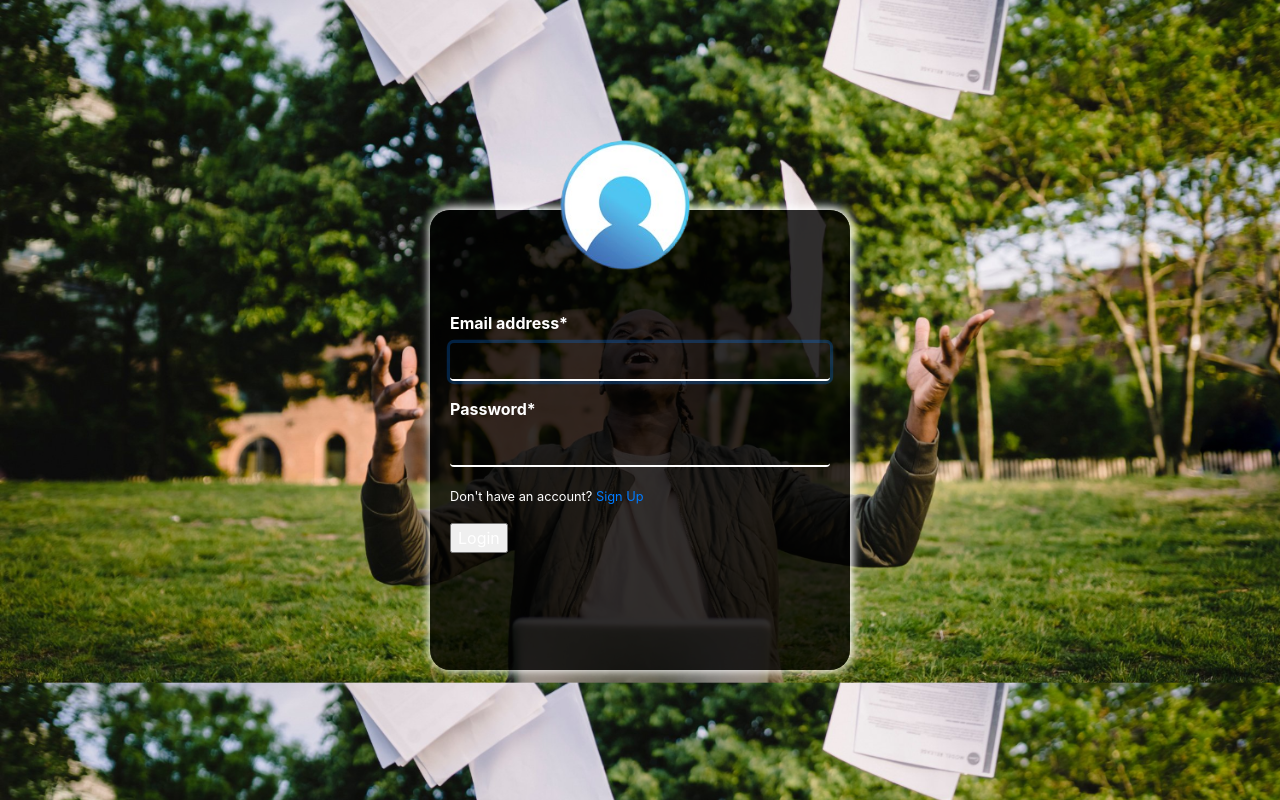
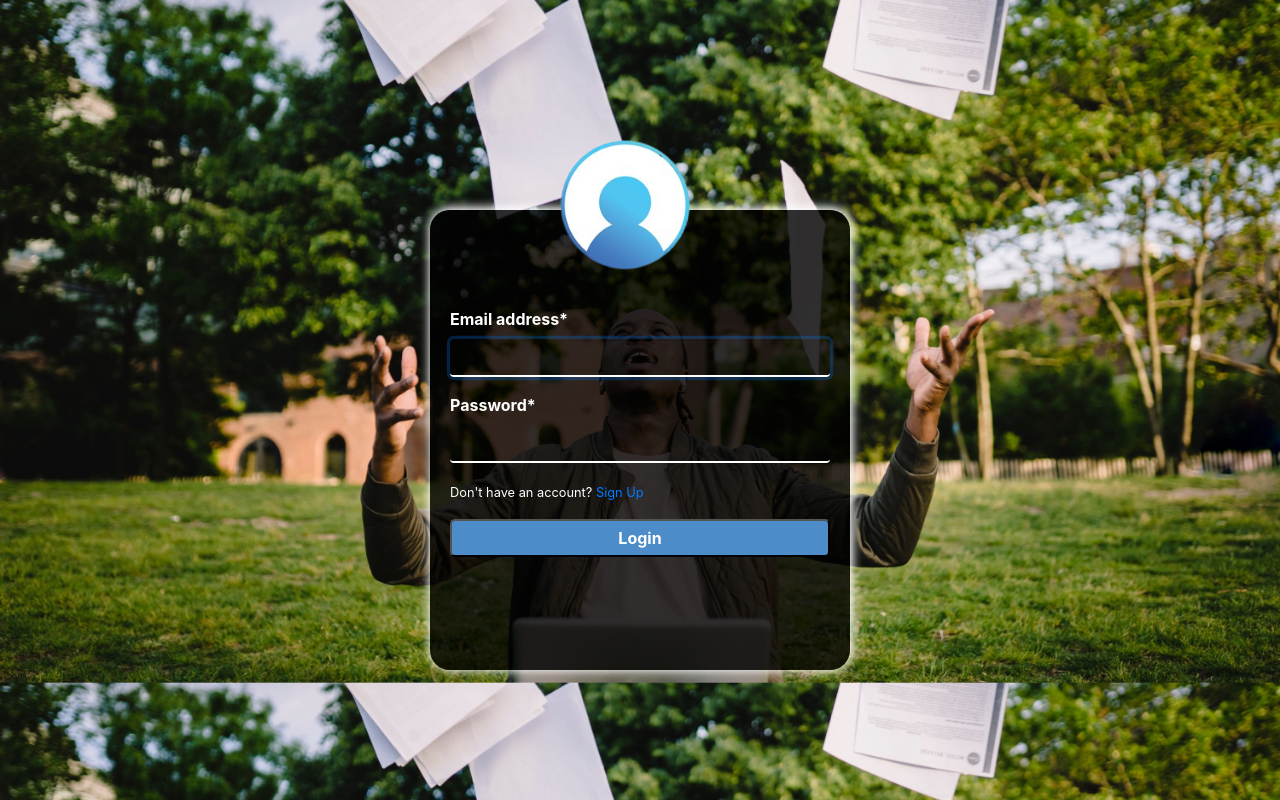
Before and after one commit to izudada/resume_builder, a Django app: page /login/ in a window 1280 px wide. Run offline with Django 3.2, Linux system fonts and the light colour scheme; some libraries are stand-ins or nearby versions.

Commit message:
Change button class

```diff
--- a/templates/registration/login.html
+++ b/templates/registration/login.html
@@ -12,7 +12,7 @@
             {% csrf_token %}
             {{ form|crispy }}
             <p> <small>Don't have an account? <a href="{% url 'register' %}">Sign Up</a></small> </p>
-            <input class="auth__buttons" type="submit" value="Login">
+            <input class="login__button" type="submit" value="Login">
         </form>
     </div>
 
```
